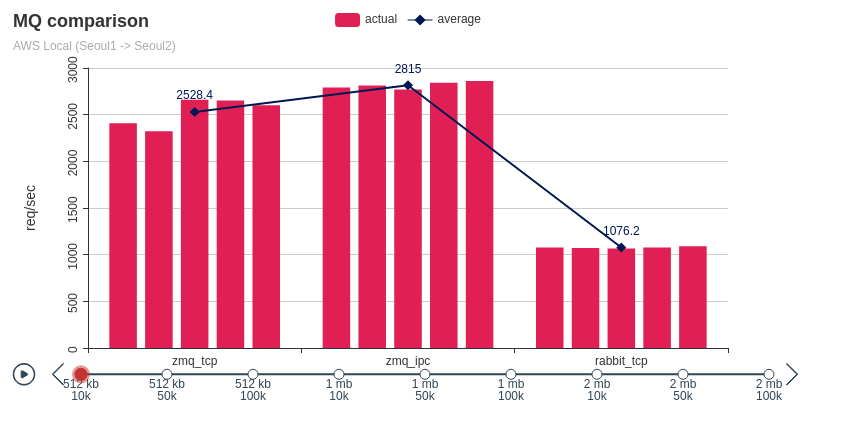
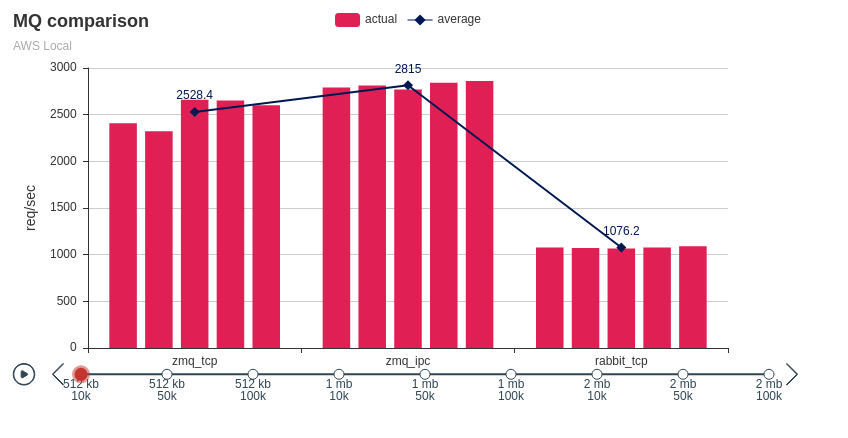
Before and after one commit to metalg0su/benchmark, a plain HTML site: page plots/mq_test_bigfile.html in a window 1280 px wide. Shown: the whole page, without its empty margins (0-848 px from the left). Drawn offline with Linux system fonts and the light colour scheme.

Commit message:
add result plot for 'MQ comparison - bigfile req/sec' (edited subtitle)

```diff
--- a/plots/mq_test_bigfile.html
+++ b/plots/mq_test_bigfile.html
@@ -32,12 +32,12 @@
 </script>
 </head>
 <body>
-    <div id="9945b7d8b5644543b1d43d494d820bd3" style="width:800px;height:400px;"></div>
+    <div id="0a91887e61684bdcb411feb45156abdc" style="width:800px;height:400px;"></div>
     <script type="text/javascript">
 
-var myChart_9945b7d8b5644543b1d43d494d820bd3 = echarts.init(document.getElementById('9945b7d8b5644543b1d43d494d820bd3'), 'roma', {renderer: 'canvas'});
+var myChart_0a91887e61684bdcb411feb45156abdc = echarts.init(document.getElementById('0a91887e61684bdcb411feb45156abdc'), 'roma', {renderer: 'canvas'});
 
-var option_9945b7d8b5644543b1d43d494d820bd3 = {
+var option_0a91887e61684bdcb411feb45156abdc = {
     "baseOption": {
         "timeline": {
             "axisType": "category",
@@ -128,7 +128,7 @@
                 "axisLabel": {
                     "interval": "auto",
                     "formatter": "{value} ",
-                    "rotate": 90,
+                    "rotate": 0,
                     "margin": 8,
                     "textStyle": {
                         "fontSize": 12
@@ -191,7 +191,7 @@
                     "markLine": {
                         "data": []
                     },
-                    "seriesId": 1626511
+                    "seriesId": 4685011
                 },
                 {
                     "type": "bar",
@@ -223,7 +223,7 @@
                     "markLine": {
                         "data": []
                     },
-                    "seriesId": 1626511
+                    "seriesId": 4685011
                 },
                 {
                     "type": "bar",
@@ -255,7 +255,7 @@
                     "markLine": {
                         "data": []
                     },
-                    "seriesId": 1626511
+                    "seriesId": 4685011
                 },
                 {
                     "type": "bar",
@@ -287,7 +287,7 @@
                     "markLine": {
                         "data": []
                     },
-                    "seriesId": 1626511
+                    "seriesId": 4685011
                 },
                 {
                     "type": "bar",
@@ -319,7 +319,7 @@
                     "markLine": {
                         "data": []
                     },
-                    "seriesId": 1626511
+                    "seriesId": 4685011
                 },
                 {
                     "type": "line",
@@ -375,7 +375,7 @@
                     "markLine": {
                         "data": []
                     },
-                    "seriesId": 1626511,
+                    "seriesId": 4685011,
                     "xAxisIndex": 0,
                     "yAxisIndex": 0
                 }
@@ -383,7 +383,7 @@
             "title": [
                 {
                     "text": "MQ comparison",
-                    "subtext": "AWS Local (Seoul1 -> Seoul2)",
+                    "subtext": "AWS Local",
                     "left": "auto",
                     "top": "auto",
                     "textStyle": {
@@ -461,7 +461,7 @@
                     "markLine": {
                         "data": []
                     },
-                    "seriesId": 6076683
+                    "seriesId": 5661045
                 },
                 {
                     "type": "bar",
@@ -493,7 +493,7 @@
                     "markLine": {
                         "data": []
                     },
-                    "seriesId": 6076683
+                    "seriesId": 5661045
                 },
                 {
                     "type": "bar",
@@ -525,7 +525,7 @@
                     "markLine": {
                         "data": []
                     },
-                    "seriesId": 6076683
+                    "seriesId": 5661045
                 },
                 {
                     "type": "bar",
@@ -557,7 +557,7 @@
                     "markLine": {
                         "data": []
                     },
-                    "seriesId": 6076683
+                    "seriesId": 5661045
                 },
                 {
                     "type": "bar",
@@ -589,7 +589,7 @@
                     "markLine": {
                         "data": []
                     },
-                    "seriesId": 6076683
+                    "seriesId": 5661045
                 },
                 {
                     "type": "line",
@@ -645,7 +645,7 @@
                     "markLine": {
                         "data": []
                     },
-                    "seriesId": 6076683,
+                    "seriesId": 5661045,
                     "xAxisIndex": 0,
                     "yAxisIndex": 0
                 }
@@ -653,7 +653,7 @@
             "title": [
                 {
                     "text": "MQ comparison",
-                    "subtext": "AWS Local (Seoul1 -> Seoul2)",
+                    "subtext": "AWS Local",
                     "left": "auto",
                     "top": "auto",
                     "textStyle": {
@@ -731,7 +731,7 @@
                     "markLine": {
                         "data": []
                     },
-                    "seriesId": 5763622
+                    "seriesId": 6354139
                 },
                 {
                     "type": "bar",
@@ -763,7 +763,7 @@
                     "markLine": {
                         "data": []
                     },
-                    "seriesId": 5763622
+                    "seriesId": 6354139
                 },
                 {
                     "type": "bar",
@@ -795,7 +795,7 @@
                     "markLine": {
                         "data": []
                     },
-                    "seriesId": 5763622
+                    "seriesId": 6354139
                 },
                 {
                     "type": "bar",
@@ -827,7 +827,7 @@
                     "markLine": {
                         "data": []
                     },
-                    "seriesId": 5763622
+                    "seriesId": 6354139
                 },
                 {
                     "type": "bar",
@@ -859,7 +859,7 @@
                     "markLine": {
                         "data": []
                     },
-                    "seriesId": 5763622
+                    "seriesId": 6354139
                 },
                 {
                     "type": "line",
@@ -915,7 +915,7 @@
                     "markLine": {
                         "data": []
                     },
-                    "seriesId": 5763622,
+                    "seriesId": 6354139,
                     "xAxisIndex": 0,
                     "yAxisIndex": 0
                 }
@@ -923,7 +923,7 @@
             "title": [
                 {
                     "text": "MQ comparison",
-                    "subtext": "AWS Local (Seoul1 -> Seoul2)",
+                    "subtext": "AWS Local",
                     "left": "auto",
                     "top": "auto",
                     "textStyle": {
@@ -1001,7 +1001,7 @@
                     "markLine": {
                         "data": []
                     },
-                    "seriesId": 7879920
+                    "seriesId": 1295397
                 },
                 {
                     "type": "bar",
@@ -1033,7 +1033,7 @@
                     "markLine": {
                         "data": []
                     },
-                    "seriesId": 7879920
+                    "seriesId": 1295397
                 },
                 {
                     "type": "bar",
@@ -1065,7 +1065,7 @@
                     "markLine": {
                         "data": []
                     },
-                    "seriesId": 7879920
+                    "seriesId": 1295397
                 },
                 {
                     "type": "bar",
@@ -1097,7 +1097,7 @@
                     "markLine": {
                         "data": []
                     },
-                    "seriesId": 7879920
+                    "seriesId": 1295397
                 },
                 {
                     "type": "bar",
@@ -1129,7 +1129,7 @@
                     "markLine": {
                         "data": []
                     },
-                    "seriesId": 7879920
+                    "seriesId": 1295397
                 },
                 {
                     "type": "line",
@@ -1185,7 +1185,7 @@
                     "markLine": {
                         "data": []
                     },
-                    "seriesId": 7879920,
+                    "seriesId": 1295397,
                     "xAxisIndex": 0,
                     "yAxisIndex": 0
                 }
@@ -1193,7 +1193,7 @@
             "title": [
                 {
                     "text": "MQ comparison",
-                    "subtext": "AWS Local (Seoul1 -> Seoul2)",
+                    "subtext": "AWS Local",
                     "left": "auto",
                     "top": "auto",
                     "textStyle": {
@@ -1271,7 +1271,7 @@
                     "markLine": {
                         "data": []
                     },
-                    "seriesId": 5556318
+                    "seriesId": 8870268
                 },
                 {
                     "type": "bar",
@@ -1303,7 +1303,7 @@
                     "markLine": {
                         "data": []
                     },
-                    "seriesId": 5556318
+                    "seriesId": 8870268
                 },
                 {
                     "type": "bar",
@@ -1335,7 +1335,7 @@
                     "markLine": {
                         "data": []
                     },
-                    "seriesId": 5556318
+                    "seriesId": 8870268
                 },
                 {
                     "type": "bar",
@@ -1367,7 +1367,7 @@
                     "markLine": {
                         "data": []
                     },
-                    "seriesId": 5556318
+                    "seriesId": 8870268
                 },
                 {
                     "type": "bar",
@@ -1399,7 +1399,7 @@
                     "markLine": {
                         "data": []
                     },
-                    "seriesId": 5556318
+                    "seriesId": 8870268
                 },
                 {
                     "type": "line",
@@ -1455,7 +1455,7 @@
                     "markLine": {
                         "data": []
                     },
-                    "seriesId": 5556318,
+                    "seriesId": 8870268,
                     "xAxisIndex": 0,
                     "yAxisIndex": 0
                 }
@@ -1463,7 +1463,7 @@
             "title": [
                 {
                     "text": "MQ comparison",
-                    "subtext": "AWS Local (Seoul1 -> Seoul2)",
+                    "subtext": "AWS Local",
                     "left": "auto",
                     "top": "auto",
                     "textStyle": {
@@ -1541,7 +1541,7 @@
                     "markLine": {
                         "data": []
                     },
-                    "seriesId": 4108711
+                    "seriesId": 3337563
                 },
                 {
                     "type": "bar",
@@ -1573,7 +1573,7 @@
                     "markLine": {
                         "data": []
                     },
-                    "seriesId": 4108711
+                    "seriesId": 3337563
                 },
                 {
                     "type": "bar",
@@ -1605,7 +1605,7 @@
                     "markLine": {
                         "data": []
                     },
-                    "seriesId": 4108711
+                    "seriesId": 3337563
                 },
                 {
                     "type": "bar",
@@ -1637,7 +1637,7 @@
                     "markLine": {
                         "data": []
                     },
-                    "seriesId": 4108711
+                    "seriesId": 3337563
                 },
                 {
                     "type": "bar",
@@ -1669,7 +1669,7 @@
                     "markLine": {
                         "data": []
                     },
-                    "seriesId": 4108711
+                    "seriesId": 3337563
                 },
                 {
                     "type": "line",
@@ -1725,7 +1725,7 @@
                     "markLine": {
                         "data": []
                     },
-                    "seriesId": 4108711,
+                    "seriesId": 3337563,
                     "xAxisIndex": 0,
                     "yAxisIndex": 0
                 }
@@ -1733,7 +1733,7 @@
             "title": [
                 {
                     "text": "MQ comparison",
-                    "subtext": "AWS Local (Seoul1 -> Seoul2)",
+                    "subtext": "AWS Local",
                     "left": "auto",
                     "top": "auto",
                     "textStyle": {
@@ -1811,7 +1811,7 @@
                     "markLine": {
                         "data": []
                     },
-                    "seriesId": 3629212
+                    "seriesId": 3880980
                 },
                 {
                     "type": "bar",
@@ -1843,7 +1843,7 @@
                     "markLine": {
                         "data": []
                     },
-                    "seriesId": 3629212
+                    "seriesId": 3880980
                 },
                 {
                     "type": "bar",
@@ -1875,7 +1875,7 @@
                     "markLine": {
                         "data": []
                     },
-                    "seriesId": 3629212
+                    "seriesId": 3880980
                 },
                 {
                     "type": "bar",
@@ -1907,7 +1907,7 @@
                     "markLine": {
                         "data": []
                     },
-                    "seriesId": 3629212
+                    "seriesId": 3880980
                 },
                 {
                     "type": "bar",
@@ -1939,7 +1939,7 @@
                     "markLine": {
                         "data": []
                     },
-                    "seriesId": 3629212
+                    "seriesId": 3880980
                 },
                 {
                     "type": "line",
@@ -1995,7 +1995,7 @@
                     "markLine": {
                         "data": []
                     },
-                    "seriesId": 3629212,
+                    "seriesId": 3880980,
                     "xAxisIndex": 0,
                     "yAxisIndex": 0
                 }
@@ -2003,7 +2003,7 @@
             "title": [
                 {
                     "text": "MQ comparison",
-                    "subtext": "AWS Local (Seoul1 -> Seoul2)",
+                    "subtext": "AWS Local",
                     "left": "auto",
                     "top": "auto",
                     "textStyle": {
@@ -2081,7 +2081,7 @@
                     "markLine": {
                         "data": []
                     },
-                    "seriesId": 8323369
+                    "seriesId": 7436700
                 },
                 {
                     "type": "bar",
@@ -2113,7 +2113,7 @@
                     "markLine": {
                         "data": []
                     },
-                    "seriesId": 8323369
+                    "seriesId": 7436700
                 },
                 {
                     "type": "bar",
@@ -2145,7 +2145,7 @@
                     "markLine": {
                         "data": []
                     },
-                    "seriesId": 8323369
+                    "seriesId": 7436700
                 },
                 {
                     "type": "bar",
@@ -2177,7 +2177,7 @@
                     "markLine": {
                         "data": []
                     },
-                    "seriesId": 8323369
+                    "seriesId": 7436700
                 },
                 {
                     "type": "bar",
@@ -2209,7 +2209,7 @@
                     "markLine": {
                         "data": []
                     },
-                    "seriesId": 8323369
+                    "seriesId": 7436700
                 },
                 {
                     "type": "line",
@@ -2265,7 +2265,7 @@
                     "markLine": {
                         "data": []
                     },
-                    "seriesId": 8323369,
+                    "seriesId": 7436700,
                     "xAxisIndex": 0,
                     "yAxisIndex": 0
                 }
@@ -2273,7 +2273,7 @@
             "title": [
                 {
                     "text": "MQ comparison",
-                    "subtext": "AWS Local (Seoul1 -> Seoul2)",
+                    "subtext": "AWS Local",
                     "left": "auto",
                     "top": "auto",
                     "textStyle": {
@@ -2351,7 +2351,7 @@
                     "markLine": {
                         "data": []
                     },
-                    "seriesId": 2249409
+                    "seriesId": 4448627
                 },
                 {
                     "type": "bar",
@@ -2383,7 +2383,7 @@
                     "markLine": {
                         "data": []
                     },
-                    "seriesId": 2249409
+                    "seriesId": 4448627
                 },
                 {
                     "type": "bar",
@@ -2415,7 +2415,7 @@
                     "markLine": {
                         "data": []
                     },
-                    "seriesId": 2249409
+                    "seriesId": 4448627
                 },
                 {
                     "type": "bar",
@@ -2447,7 +2447,7 @@
                     "markLine": {
                         "data": []
                     },
-                    "seriesId": 2249409
+                    "seriesId": 4448627
                 },
                 {
                     "type": "bar",
@@ -2479,7 +2479,7 @@
                     "markLine": {
                         "data": []
                     },
-                    "seriesId": 2249409
+                    "seriesId": 4448627
                 },
                 {
                     "type": "line",
@@ -2535,7 +2535,7 @@
                     "markLine": {
                         "data": []
                     },
-                    "seriesId": 2249409,
+                    "seriesId": 4448627,
                     "xAxisIndex": 0,
                     "yAxisIndex": 0
                 }
@@ -2543,7 +2543,7 @@
             "title": [
                 {
                     "text": "MQ comparison",
-                    "subtext": "AWS Local (Seoul1 -> Seoul2)",
+                    "subtext": "AWS Local",
                     "left": "auto",
                     "top": "auto",
                     "textStyle": {
@@ -2570,7 +2570,7 @@
         }
     ]
 };
-myChart_9945b7d8b5644543b1d43d494d820bd3.setOption(option_9945b7d8b5644543b1d43d494d820bd3);
+myChart_0a91887e61684bdcb411feb45156abdc.setOption(option_0a91887e61684bdcb411feb45156abdc);
 
 </script>
 </body>
```
